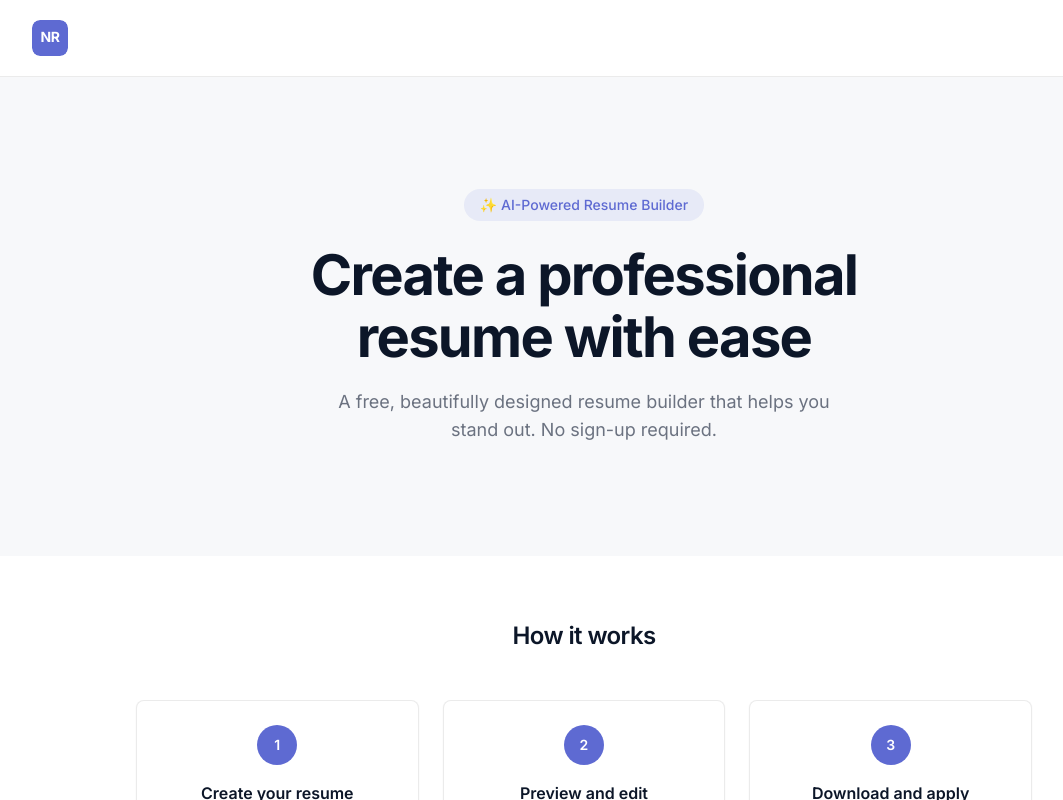
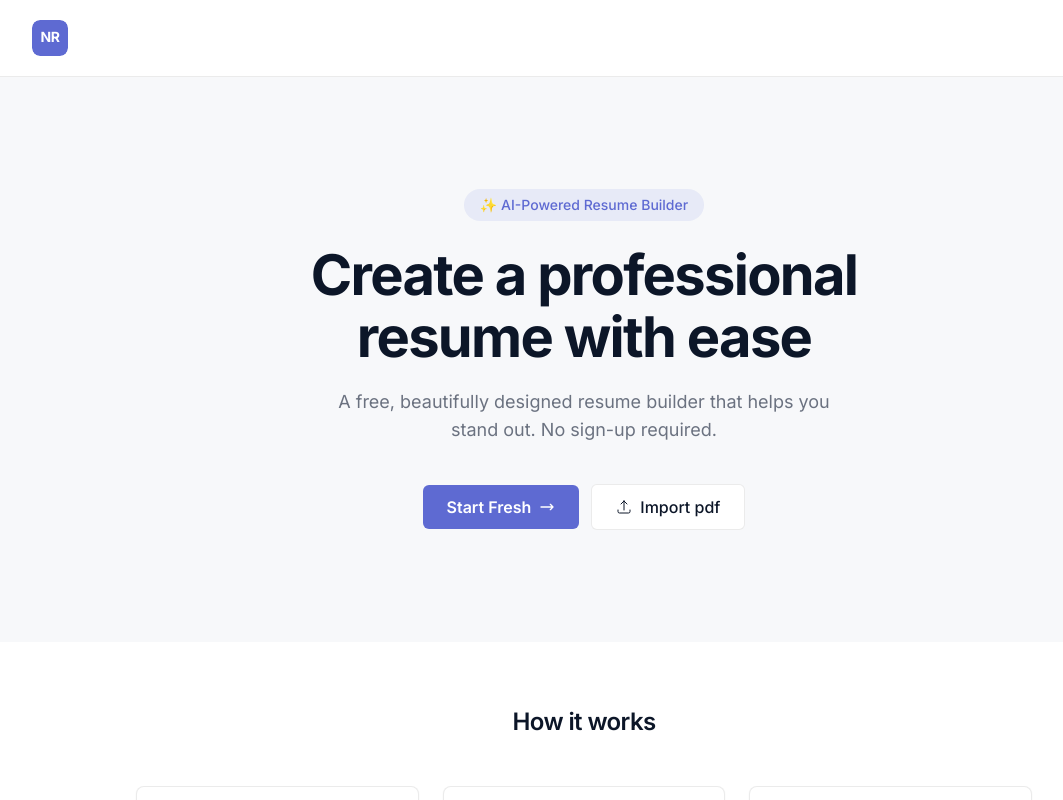
Before and after one commit to lovekatoch/noice-resume, a Next.js app: page / in a window 1280 px wide. Shown: the top 800 px of the page, without its empty margins (56-1119 px from the left). Built offline with nearby package versions, Linux system fonts and the light colour scheme; no server answers.

Commit message:
Restore Start Fresh, Import, Continue CTAs on landing page

```diff
--- a/src/app/home/Hero.tsx
+++ b/src/app/home/Hero.tsx
@@ -1,8 +1,33 @@
 "use client";
+import { useState, useEffect } from "react";
+import { ImportButton } from "components/ImportButton";
 import { useRouter } from "next/navigation";
 
 export const Hero = () => {
   const router = useRouter();
+  const [savedName, setSavedName] = useState<string | null>(null);
+
+  useEffect(() => {
+    try {
+      const saved = localStorage.getItem("open-resume-state");
+      if (saved) {
+        const state = JSON.parse(saved);
+        const name = state?.resume?.profile?.name;
+        if (name && name.trim()) {
+          setSavedName(name.trim());
+        }
+      }
+    } catch {}
+  }, []);
+
+  const handleStartFresh = () => {
+    localStorage.removeItem("open-resume-state");
+    router.push("/resume-builder");
+  };
+
+  const handleContinue = () => {
+    router.push("/resume-builder");
+  };
 
   return (
     <section className="bg-[var(--bg)] px-6 py-20 lg:py-28">
@@ -13,9 +38,44 @@ export const Hero = () => {
         <h1 className="mb-5 font-display text-[clamp(2.25rem,5vw,3.5rem)] font-bold leading-[1.1] tracking-[-0.03em] text-[var(--fg)]">
           Create a professional resume with ease
         </h1>
-        <p className="mx-auto max-w-[540px] text-lg text-[var(--muted)]">
+        <p className="mx-auto mb-10 max-w-[540px] text-lg text-[var(--muted)]">
           A free, beautifully designed resume builder that helps you stand out. No sign-up required.
         </p>
+        <div className="flex flex-col items-center justify-center gap-3">
+          <div className="flex flex-col items-center gap-3 sm:flex-row">
+            <button
+              onClick={handleStartFresh}
+              className="inline-flex items-center rounded-md bg-[var(--accent)] px-6 py-2.5 font-semibold text-white transition hover:bg-[var(--accent-hover)]"
+            >
+              Start Fresh
+              <svg
+                className="ml-2 h-4 w-4"
+                fill="none"
+                stroke="currentColor"
+                viewBox="0 0 24 24"
+              >
+                <path
+                  strokeLinecap="round"
+                  strokeLinejoin="round"
+                  strokeWidth={2}
+                  d="M17 8l4 4m0 0l-4 4m4-4H3"
+                />
+              </svg>
+            </button>
+            <ImportButton />
+          </div>
+          {savedName && (
+            <button
+              onClick={handleContinue}
+              className="inline-flex items-center gap-2 rounded-md border border-[var(--border)] bg-[var(--surface)] px-6 py-2.5 font-medium text-[var(--fg)] transition hover:bg-[var(--bg)]"
+            >
+              <svg width="16" height="16" viewBox="0 0 24 24" fill="none" stroke="currentColor" strokeWidth="2" strokeLinecap="round" strokeLinejoin="round">
+                <path d="M5 12h14M12 5l7 7-7 7"/>
+              </svg>
+              Continue <span className="font-semibold text-[var(--accent)]">&ldquo;{savedName}&rdquo;</span>
+            </button>
+          )}
+        </div>
       </div>
     </section>
   );
```
